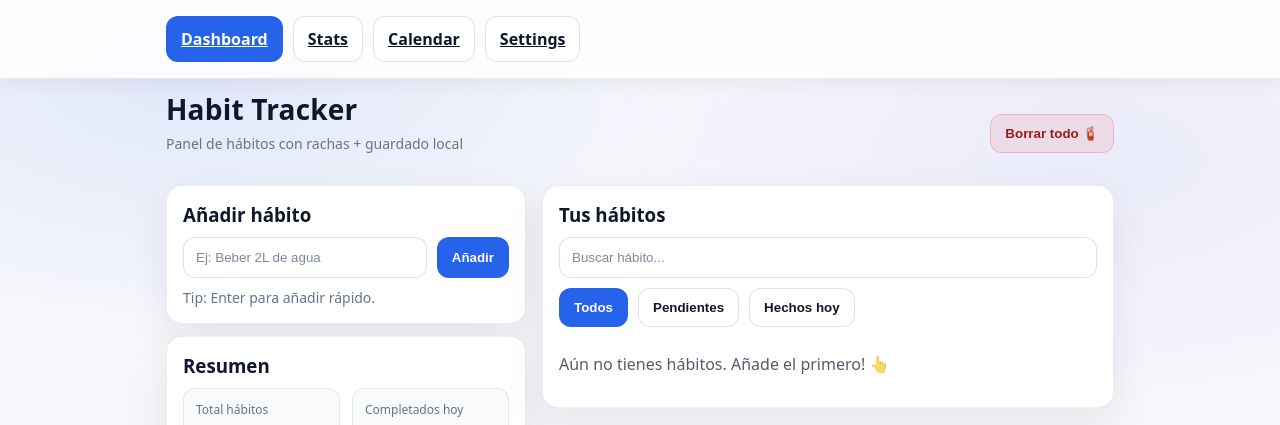
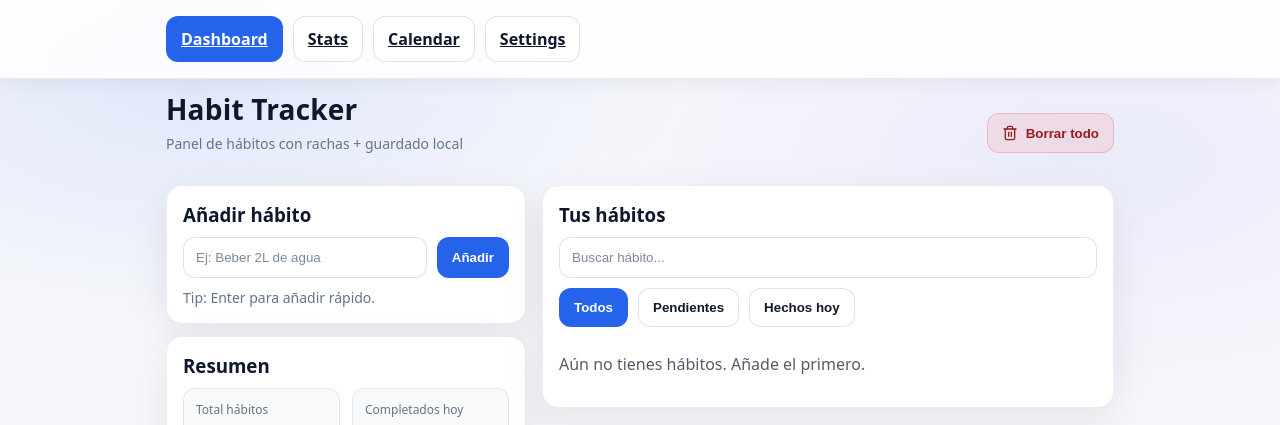
Before and after one commit to PaulaReixach/HabitTrackerReact, a React (Vite) app: page / in a window 1280 px wide. Shown: the top 425 px of the page. Built offline with nearby package versions, Linux system fonts and the light colour scheme.

Commit message:
Nuevos emotes

```diff
--- a/src/components/HabitList.jsx
+++ b/src/components/HabitList.jsx
@@ -1,16 +1,14 @@
 import HabitItem from "./HabitItem";
-
-
 
 function HabitList({
   habits,
   onCompleteHabit,
   onCompleteYesterday,
   onDeleteHabit,
-  onRenameHabit
-}) { // Componente que muestra la lista de hábitos
+  onRenameHabit,
+}) {
   if (habits.length === 0) {
-    return <p style={{ opacity: 0.7 }}>Aún no tienes hábitos. Añade el primero! 👆</p>;
+    return <p style={{ opacity: 0.7 }}>Aún no tienes hábitos. Añade el primero.</p>;
   }
 
   return (
--- a/src/pages/DashboardPage.jsx
+++ b/src/pages/DashboardPage.jsx
@@ -1,12 +1,11 @@
 import { useMemo, useState } from "react";
+import { Trash2 } from "lucide-react";
 import HabitForm from "../components/HabitForm";
 import HabitList from "../components/HabitList";
 import SearchBar from "../components/SearchBar";
 import { useHabits } from "../context/HabitsContext";
 import ConfirmModal from "../components/ConfirmModal";
 import useConfirm from "../hooks/useConfirm";
-
-
 
 function DashboardPage() {
   const {
@@ -15,7 +14,6 @@ function DashboardPage() {
     totalHabits,
     completedTodayCount,
     progressPercent,
-
     addHabit,
     completeHabit,
     completeHabitYesterday,
@@ -26,15 +24,14 @@ function DashboardPage() {
 
   const confirmUI = useConfirm();
 
-
-  const [filter, setFilter] = useState("all"); // all | pending | done
+  const [filter, setFilter] = useState("all");
   const [search, setSearch] = useState("");
 
   const filteredHabits = useMemo(() => {
     const sorted = [...habits].sort((a, b) => {
       const aDone = a.completedDates.includes(today);
       const bDone = b.completedDates.includes(today);
-      if (aDone !== bDone) return aDone ? 1 : -1; // pendientes primero
+      if (aDone !== bDone) return aDone ? 1 : -1;
       return 0;
     });
 
@@ -45,7 +42,6 @@ function DashboardPage() {
 
       if (filter === "pending" && doneToday) return false;
       if (filter === "done" && !doneToday) return false;
-
       if (searchText !== "" && !h.name.toLowerCase().includes(searchText)) return false;
 
       return true;
@@ -69,8 +65,11 @@ function DashboardPage() {
               );
               if (ok) resetAll();
             }}
+            type="button"
+            style={{ display: "inline-flex", alignItems: "center", gap: 8 }}
           >
-            Borrar todo 🧯
+            <Trash2 size={16} />
+            <span>Borrar todo</span>
           </button>
         </div>
       </div>
@@ -152,6 +151,7 @@ function DashboardPage() {
           </div>
         </div>
       </div>
+
       <ConfirmModal
         isOpen={confirmUI.isOpen}
         message={confirmUI.message}
--- a/src/pages/StatsPage.jsx
+++ b/src/pages/StatsPage.jsx
@@ -1,3 +1,4 @@
+import { CheckCircle2, BookOpen, Flame } from "lucide-react";
 import { useHabits } from "../context/HabitsContext";
 import styles from "./StatsPage.module.css";
 
@@ -23,7 +24,7 @@ function StatsPage() {
         <div className={styles.statCard}>
           <div className={styles.cardTop}>
             <span className={styles.cardLabel}>Total hábitos</span>
-            <span className={styles.cardIcon}>📚</span>
+            <BookOpen size={16} className={styles.cardIcon} />
           </div>
           <div className={styles.cardValue}>{totalHabits}</div>
         </div>
@@ -31,7 +32,7 @@ function StatsPage() {
         <div className={styles.statCard}>
           <div className={styles.cardTop}>
             <span className={styles.cardLabel}>Completados hoy</span>
-            <span className={styles.cardIcon}>✅</span>
+            <CheckCircle2 size={16} className={styles.cardIcon} />
           </div>
           <div className={styles.cardValue}>{completedTodayCount}</div>
         </div>
@@ -44,7 +45,12 @@ function StatsPage() {
           {best ? (
             <>
               <div className={styles.bestName}>{best.name}</div>
-              <div className={styles.bestMeta}>🔥 {best.streak} día{best.streak === 1 ? "" : "s"}</div>
+              <div className={styles.bestMeta}>
+                <Flame size={14} className={styles.bestIcon} />
+                <span>
+                  {best.streak} día{best.streak === 1 ? "" : "s"}
+                </span>
+              </div>
             </>
           ) : (
             <div className={styles.empty}>Aún no hay datos</div>
--- a/src/pages/StatsPage.module.css
+++ b/src/pages/StatsPage.module.css
@@ -180,3 +180,22 @@
     padding-left:46px;
   }
 }
+.cardIcon{
+  color: #1b8632;
+  flex-shrink: 0;
+}
+
+.bestMeta{
+  margin-top: 6px;
+  font-size: 14px;
+  font-weight: 500;
+  color: #475569;
+  display: inline-flex;
+  align-items: center;
+  gap: 6px;
+}
+
+.bestIcon{
+  color: #f59e0b;
+  flex-shrink: 0;
+}
```
